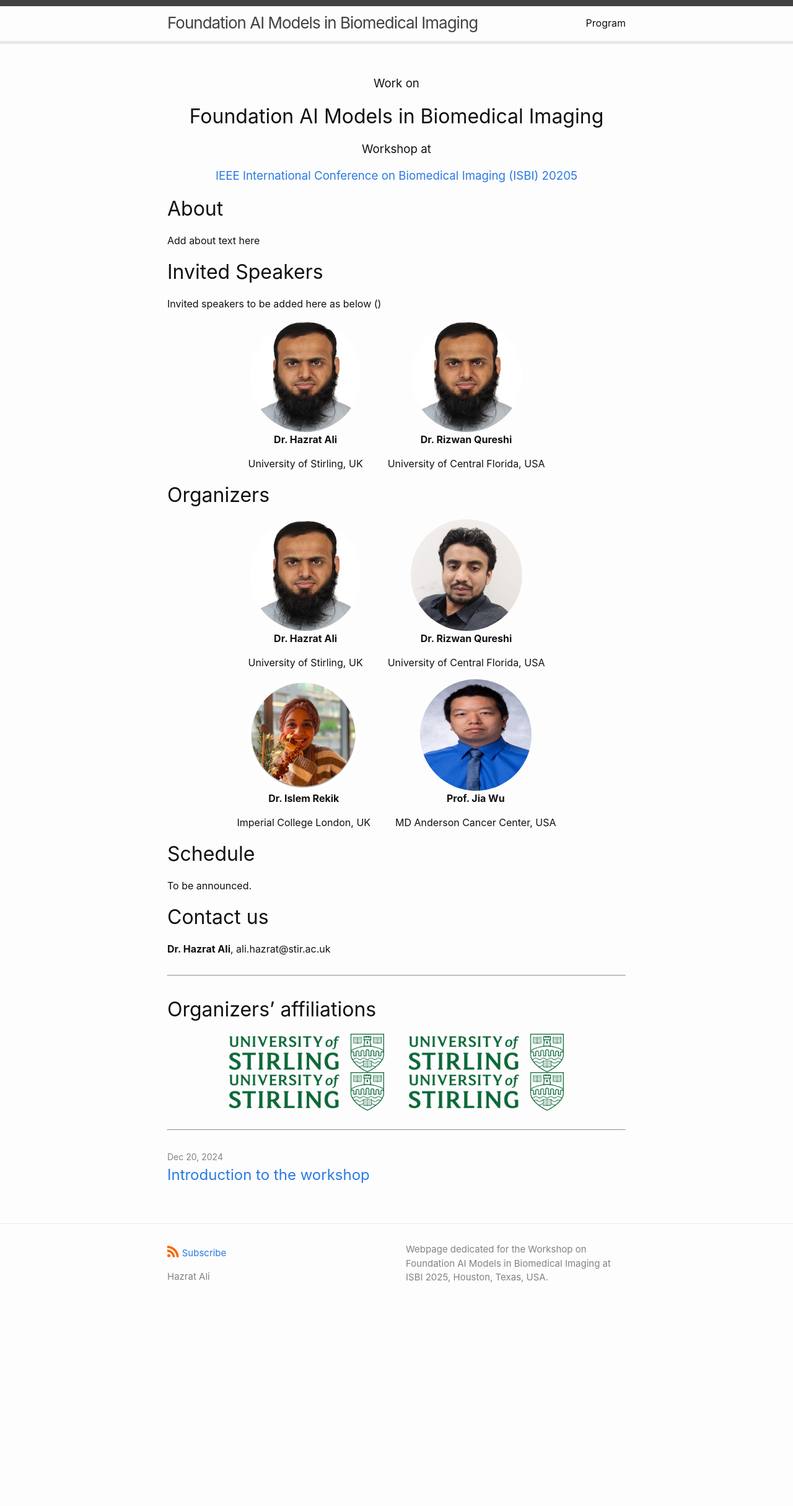
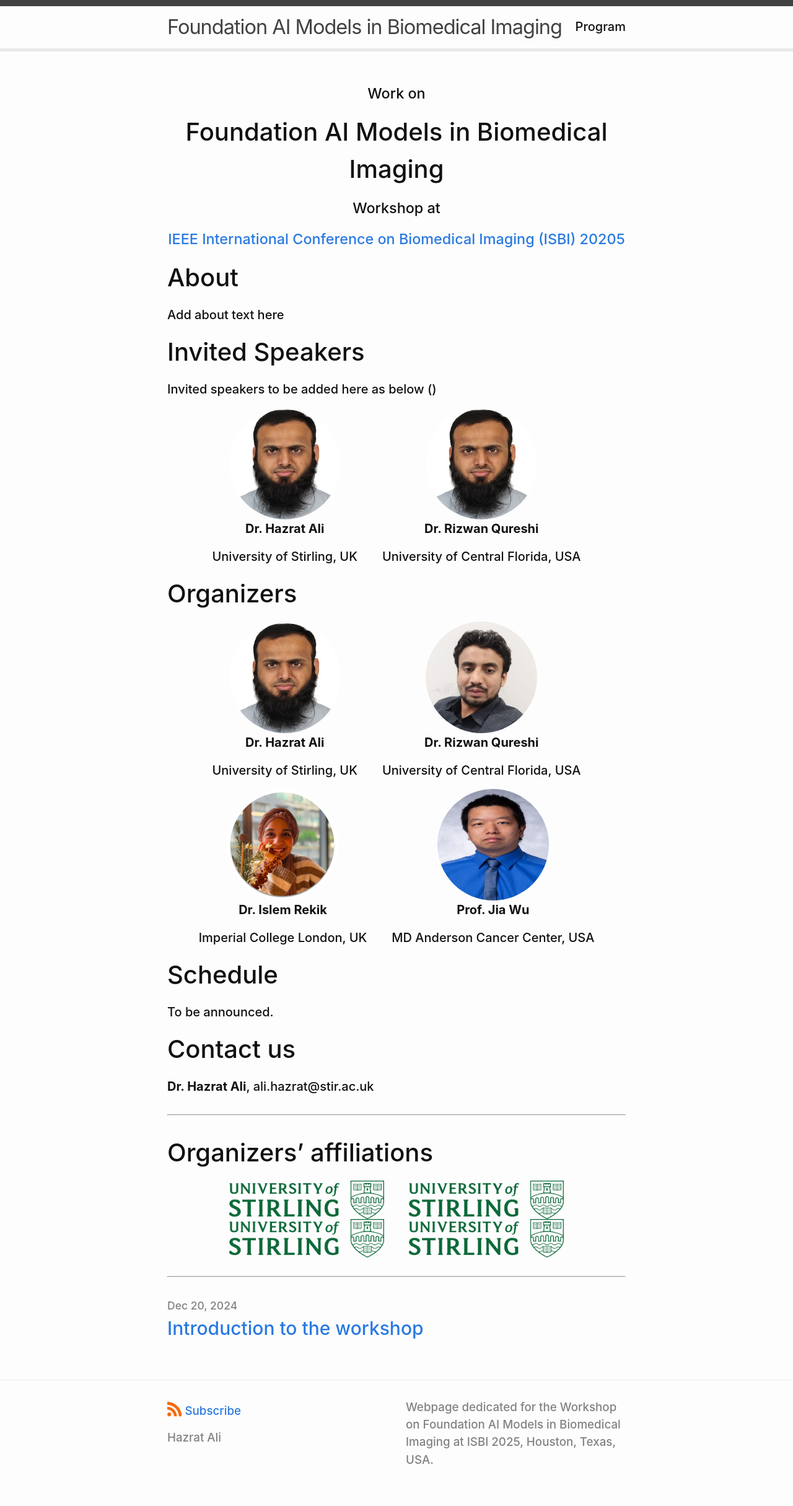
Before and after one commit to hazratali/faibi2025, a Jekyll site: the page built from index.md, in a window 1280 px wide. Shown: the whole page at 62% size. Built offline with Jekyll 4.4.1, drawn with Linux system fonts in a browser that asks for light colours; before the commit the page ends 2133 px from its top, so only the background shows below that.

Commit message:
font size

```diff
--- a/_sass/minima/custom-styles.scss
+++ b/_sass/minima/custom-styles.scss
@@ -1,8 +1,2 @@
 // Placeholder to allow defining custom styles that override everything else.
 // (Use `_sass/minima/custom-variables.scss` to override variable defaults)
-$base-font-family: -apple-system, system-ui, BlinkMacSystemFont, "Segoe UI", "Segoe UI Emoji", "Segoe UI Symbol", "Apple Color Emoji", Roboto, Helvetica, Arial, sans-serif !default;
-$code-font-family: "Menlo", "Inconsolata", "Consolas", "Roboto Mono", "Ubuntu Mono", "Liberation Mono", "Courier New", monospace;
-$base-font-size:   20px !default;
-$base-font-weight: 400 !default;
-$small-font-size:  $base-font-size * 0.875 !default;
-$base-line-height: 1.5 !default;
--- a/_sass/minima/initialize.scss
+++ b/_sass/minima/initialize.scss
@@ -4,8 +4,8 @@
 
 $base-font-family: -apple-system, system-ui, BlinkMacSystemFont, "Segoe UI", "Segoe UI Emoji", "Segoe UI Symbol", "Apple Color Emoji", Roboto, Helvetica, Arial, sans-serif !default;
 $code-font-family: "Menlo", "Inconsolata", "Consolas", "Roboto Mono", "Ubuntu Mono", "Liberation Mono", "Courier New", monospace;
-$base-font-size:   16px !default;
-$base-font-weight: 400 !default;
+$base-font-size:   20px !default;
+$base-font-weight: 500 !default;
 $small-font-size:  $base-font-size * 0.875 !default;
 $base-line-height: 1.5 !default;
 
```
